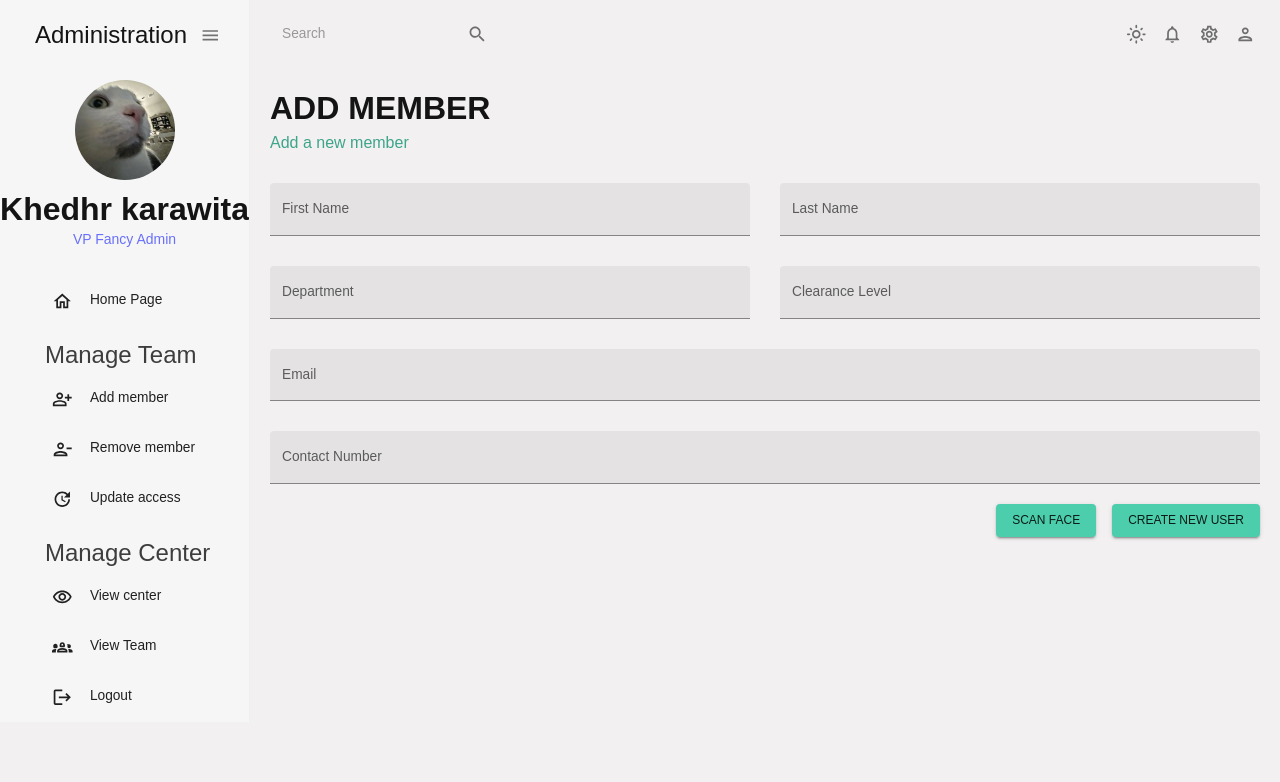
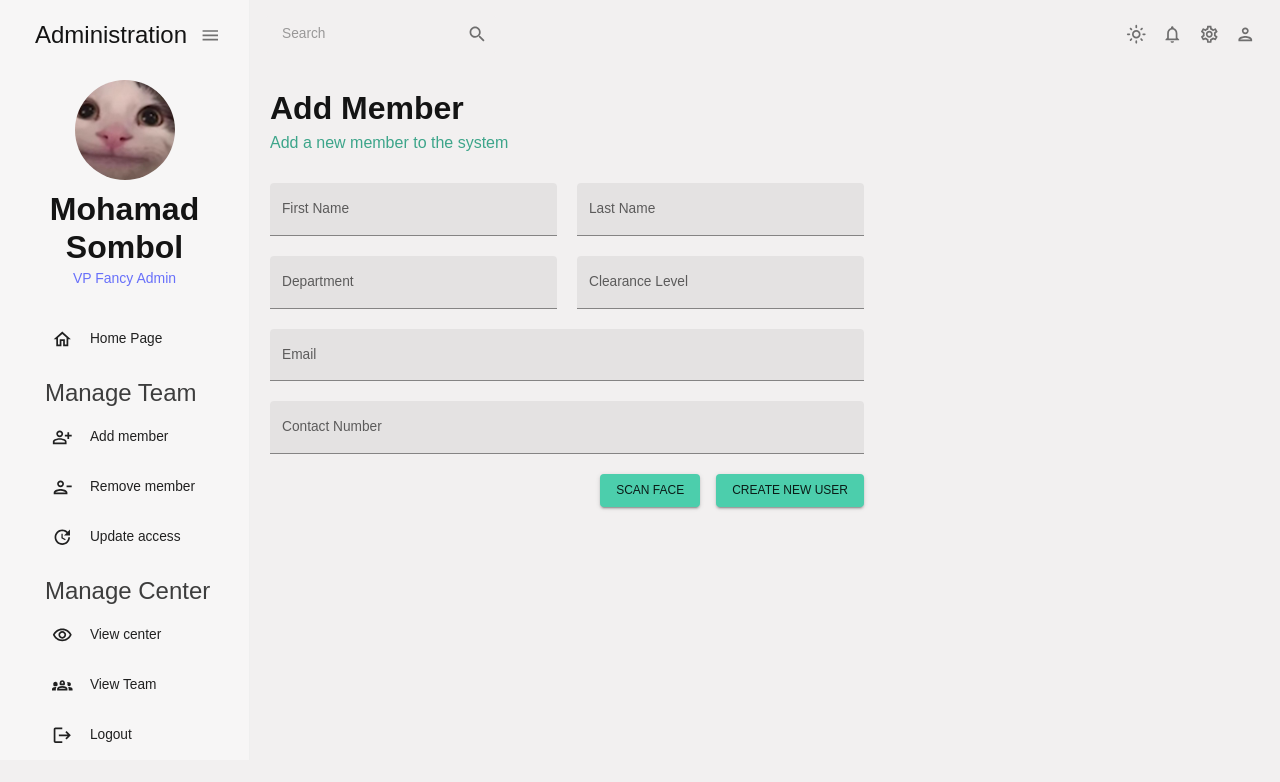
Before and after one commit to Dehmaniyasmine/dashboard, a React (Vite) app: page /addMember in a window 1280 px wide. Shown: the top 782 px of the page. Built offline with nearby package versions, Linux system fonts and the light colour scheme; a web font is replaced by a local one.

Commit message:
modified:   src/scenes/addMember/index.jsx

```diff
--- a/package.json
+++ b/package.json
@@ -31,6 +31,7 @@
     "react-pro-sidebar": "^1.1.0",
     "react-router-dom": "^6.22.3",
     "react-toastify": "^10.0.5",
+    "react-webcam": "^7.2.0",
     "yup": "^1.4.0"
   },
   "devDependencies": {
--- /dev/null
+++ b/src/scenes/addMember/handleScanFace.jsx
@@ -0,0 +1,57 @@
+const handleScanFace = (setCapturedImage) => {
+  // Create parent container for video and button
+  const container = document.createElement('div');
+  container.style.display = 'flex';
+  container.style.flexDirection = 'column';
+  container.style.alignItems = 'center';
+
+  // Create video element
+  const video = document.createElement('video');
+  // Create canvas element
+  const canvas = document.createElement('canvas');
+  const context = canvas.getContext('2d');
+
+  // Function to stop video stream
+  const stopStream = (stream) => {
+    stream.getTracks().forEach(track => track.stop());
+  };
+
+  // Start capturing video from camera
+  navigator.mediaDevices.getUserMedia({ video: true })
+    .then(stream => {
+      video.srcObject = stream;
+      video.play();
+    })
+    .catch(err => {
+      console.error('Error accessing camera:', err);
+      alert('Error accessing camera. Please check your camera permissions.');
+    });
+
+  // Create 'Scan Face' button
+  const scanFaceBtn = document.createElement('button');
+  scanFaceBtn.textContent = 'Scan Face';
+
+  // Add event listener to capture image when button is clicked
+  const captureImage = () => {
+    canvas.width = video.videoWidth;
+    canvas.height = video.videoHeight;
+    context.drawImage(video, 0, 0, canvas.width, canvas.height);
+    const imageDataURL = canvas.toDataURL('image/jpeg');
+    setCapturedImage(imageDataURL); // Set captured image to state
+    stopStream(video.srcObject); // Stop video stream
+    // Remove the container from the DOM
+    document.body.removeChild(container);
+    // Remove event listener after button is clicked
+    scanFaceBtn.removeEventListener('click', captureImage);
+  };
+
+  scanFaceBtn.addEventListener('click', captureImage);
+
+  // Append video and button elements to the parent container
+  container.appendChild(video);
+  container.appendChild(scanFaceBtn);
+  // Append the parent container to the body
+  document.body.appendChild(container);
+};
+
+export default handleScanFace;
--- a/src/scenes/addMember/index.jsx
+++ b/src/scenes/addMember/index.jsx
@@ -1,4 +1,4 @@
-import { Box, Button, TextField, Stack } from "@mui/material";
+import { Box, Button, TextField, Stack, Grid, Typography } from "@mui/material";
 import { Formik } from "formik";
 import * as yup from "yup";
 import useMediaQuery from "@mui/material/useMediaQuery";
@@ -6,10 +6,13 @@ import Header from "../../components/header";
 import axios from "axios";
 import { ToastContainer, toast } from 'react-toastify';
 import 'react-toastify/dist/ReactToastify.css';
+import handleScanFace from "./handleScanFace";
+import { useState, useRef } from 'react';
 
-const AddMember = () => {
+const addMember = () => {
   const isNonMobile = useMediaQuery("(min-width:600px)");
 
+  //handle form data
   const handleFormSubmit = async (values) => {
     try {
       const response = await axios.post('http://localhost:3000/addMember', values);
@@ -24,11 +27,26 @@ const AddMember = () => {
     }
   };
 
-  return (
-    <Box m="20px">
-      <Header title="ADD MEMBER" subtitle="Add a new member" />
+  //handle face scan
+  const handleScanFace = () => {
 
-      <Formik
+  };
+
+  return(
+    <Box
+    display='flex'
+    flexDirection='column'
+    m="20px"
+    >
+    <Header title="Add Member" subtitle="Add a new member to the system" />
+    <Box
+    display='flex'
+    flexDirection='row'
+    >
+    <Box
+        sx = {{width: '60%'}}
+    >
+    <Formik
         onSubmit={handleFormSubmit}
         initialValues={initialValues}
         validationSchema={checkoutSchema}
@@ -41,10 +59,11 @@ const AddMember = () => {
           handleChange,
           handleSubmit,
         }) => (
+
           <form onSubmit={handleSubmit}>
             <Box
               display="grid"
-              gap="30px"
+              gap="20px"
               gridTemplateColumns="repeat(4, minmax(0, 1fr))"
               sx={{
                 "& > div": { gridColumn: isNonMobile ? undefined : "span 4" },
@@ -129,8 +148,8 @@ const AddMember = () => {
                 sx={{ gridColumn: "span 4" }}
               />
             </Box>
-
             <Stack
+            sx = {{mt: "20px"}}
             spacing={2}
             direction="row"
             display="flex"
@@ -142,15 +161,23 @@ const AddMember = () => {
               <Button type="submit" color="secondary" variant="contained">
                 Create New User
               </Button>
-            </Stack>
+        </Stack>
+        <ToastContainer position="bottom-right" autoClose={5000} />
           </form>
         )}
       </Formik>
-      <ToastContainer position="bottom-right" autoClose={5000} />
+    </Box>
+    <Box
+      sx = {{width: '40%'}}
+    >
+      {/* Open Webcam Here */}
+
+    </Box>
+    </Box>
     </Box>
   );
+
 };
-
 const phoneRegExp =
   /^((\+[1-9]{1,4}[ -]?)|(\([0-9]{2,3}\)[ -]?)|([0-9]{2,4})[ -]?)*?[0-9]{3,4}[ -]?[0-9]{3,4}$/;
 
@@ -174,5 +201,4 @@ const initialValues = {
   clearanceLevel: "",
   department: "",
 };
-
-export default AddMember;
+export default addMember;
--- a/src/scenes/global/Sidebar.jsx
+++ b/src/scenes/global/Sidebar.jsx
@@ -3,6 +3,7 @@ import { Sidebar, Menu, MenuItem } from 'react-pro-sidebar';
 import { Box, IconButton, Typography, useTheme } from "@mui/material";
 import { Link } from "react-router-dom";
 import { tokens } from "../../theme";
+import adminPhoto from "../../assets/user.png";
 import HomeOutlinedIcon from "@mui/icons-material/HomeOutlined";
 import PersonAddAltOutlinedIcon from '@mui/icons-material/PersonAddAltOutlined';
 import PersonRemoveAlt1OutlinedIcon from '@mui/icons-material/PersonRemoveAlt1Outlined';
@@ -75,7 +76,7 @@ const SideBar = () => {
                   alt="Admin Profile Picture"
                   width="100px"
                   height="100px"
-                  src={`../../assets/user.png`}
+                  src= {adminPhoto}
                   style={{ cursor: "pointer", borderRadius: "50%" }}
                 />
               </Box>
@@ -86,7 +87,7 @@ const SideBar = () => {
                   fontWeight="bold"
                   sx={{ m: "10px 0 0 0" }}
                 >
-                  Khedhr karawita
+                  Mohamad Sombol
                 </Typography>
                 <Typography variant="h6" color={colors.blueAccent[500]}>
                   VP Fancy Admin
```
Also changed, not shown: src/assets/user.png (added), 1 other file (tests, documents, lock files or other folders).
